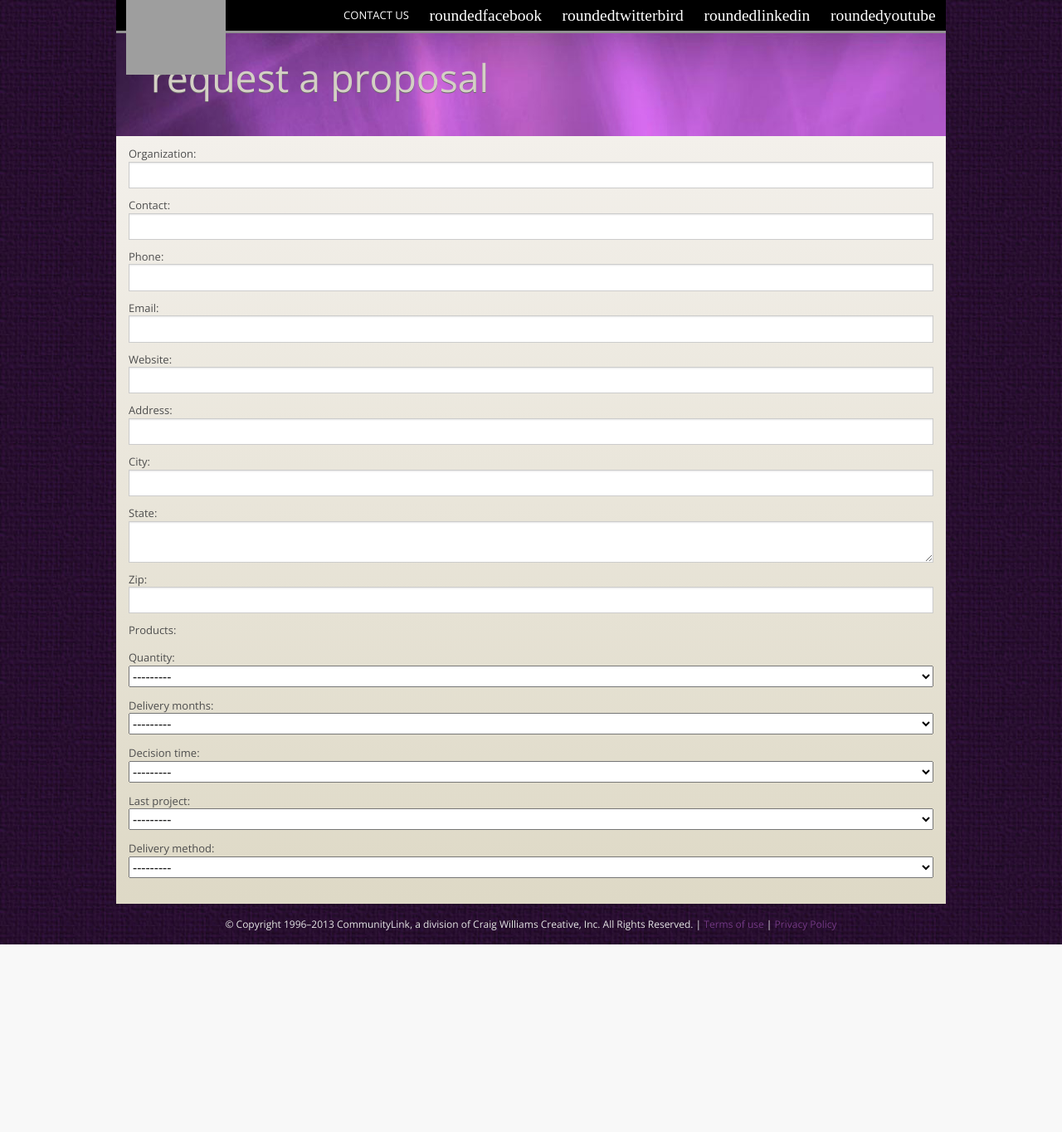
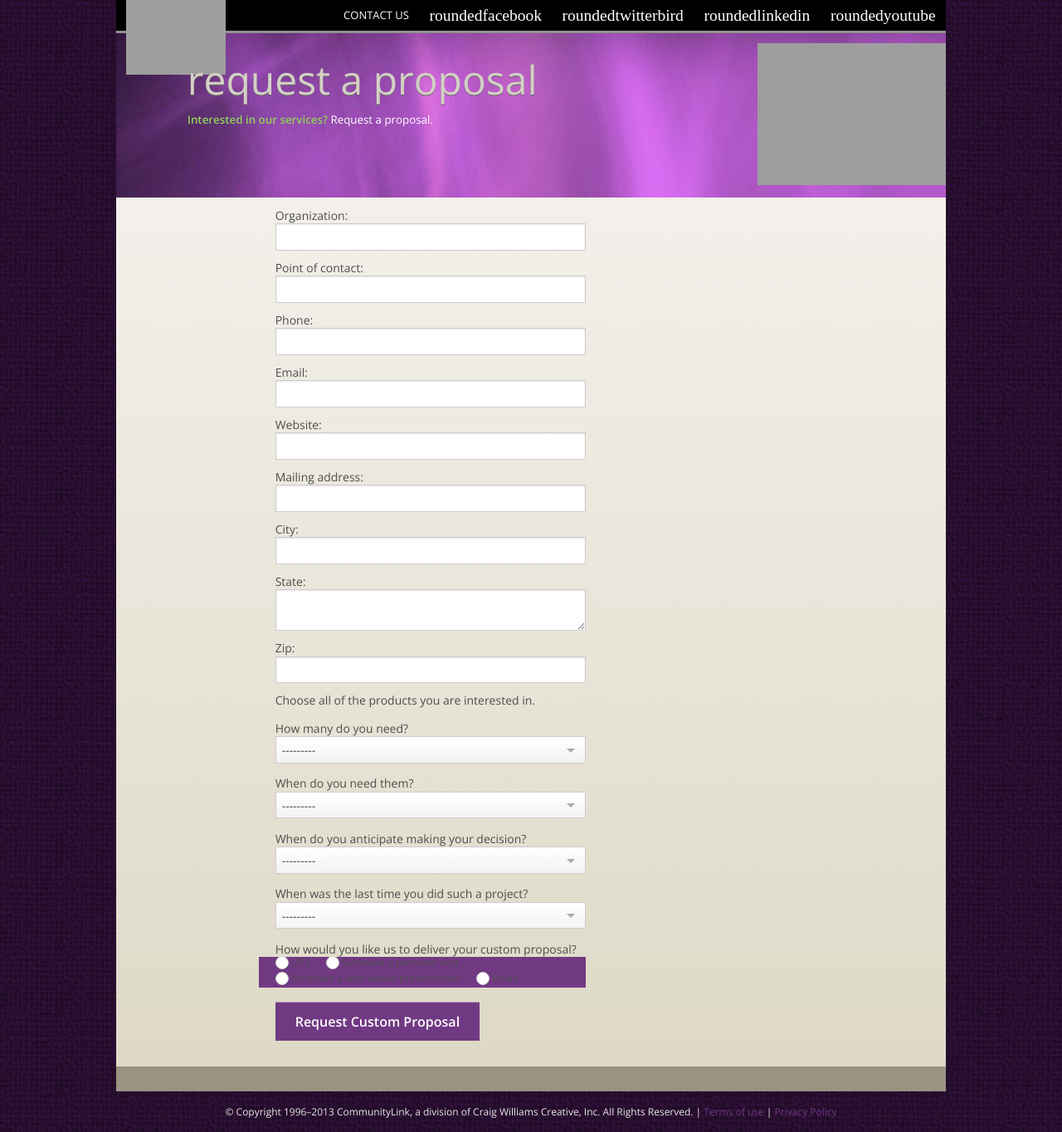
Before and after one commit to millerc/cldotcom, a Django app: page /chamber-services/request-quote/ in a window 1280 px wide. Shown: the whole page at 83% size. Before the commit the page ends 1138 px from the top, so only its background shows below. Run offline with Django 3.2, Linux system fonts and the light colour scheme; data that the repository does not hold is empty; some web fonts are replaced; grey boxes are pictures that could not be loaded.

Commit message:
Chamber services module development waypoint.

```diff
--- a/cldj/chamberservices/forms.py
+++ b/cldj/chamberservices/forms.py
@@ -7,5 +7,6 @@ class ProposalRequestForm(ModelForm):
         model = ProposalRequest
         exclude = ('',)
         widgets = {
-            'products': forms.CheckboxSelectMultiple(),
+            'products': forms.CheckboxSelectMultiple(attrs={'class':'label'}),
+            'delivery_method': forms.RadioSelect(attrs={'class':'label'}),
         }
--- a/cldj/chamberservices/models.py
+++ b/cldj/chamberservices/models.py
@@ -34,6 +34,7 @@ class ProposalRequest(models.Model):
         (13, 'Within 3 months'),
         (26, 'Within 6 months'),
         (52, 'Within 12 months'),
+        (0, 'Just looking'),
     )
 
     LAST_PROJECT_CHOICES = (
@@ -52,20 +53,31 @@ class ProposalRequest(models.Model):
     )
 
     organization = models.CharField(max_length=128)
-    contact = models.CharField(max_length=64)
+    contact = models.CharField(max_length=64, verbose_name='Point of contact')
     phone = PhoneNumberField()
     email = models.EmailField()
     website = models.URLField()
-    address = models.CharField(max_length=128)
+    address = models.CharField(max_length=128, verbose_name='Mailing address')
     city = models.CharField(max_length=64)
     state = USStateField()
     zip = models.CharField(max_length=10)
 
-    products = models.ManyToManyField(ProposalProduct)
-    quantity = models.PositiveIntegerField(choices=QUANTITY_CHOICES)
-    delivery_months = models.PositiveIntegerField(choices=DELIVERY_MONTHS_CHOICES)
-    decision_time = models.PositiveIntegerField(choices=DECISION_TIME_CHOICES)
-    last_project = models.PositiveIntegerField(choices=LAST_PROJECT_CHOICES)
-    delivery_method = models.CharField(max_length=16,choices=DELIVERY_METHOD_CHOICES)
+    products = models.ManyToManyField(ProposalProduct,
+        verbose_name='Choose all of the products you are interested in.')
+    quantity = models.PositiveIntegerField(choices=QUANTITY_CHOICES,
+        verbose_name='How many do you need?')
+    delivery_months = models.PositiveIntegerField(choices=DELIVERY_MONTHS_CHOICES,
+        verbose_name='When do you need them?')
+    decision_time = models.PositiveIntegerField(choices=DECISION_TIME_CHOICES,
+        verbose_name='When do you anticipate making your decision?')
+    last_project = models.PositiveIntegerField(choices=LAST_PROJECT_CHOICES,
+        verbose_name='When was the last time you did such a project?')
+    delivery_method = models.CharField(max_length=16,choices=DELIVERY_METHOD_CHOICES,
+        verbose_name='How would you like us to deliver your custom proposal?',
+        default=None,
+        )
 
     created = models.DateTimeField(auto_now=True)
+
+    def __unicode__(self):
+        return u'%s %s' % (self.organization, self.created)
--- a/cldj/chamberservices/templates/chamberservices/proposal_request.html
+++ b/cldj/chamberservices/templates/chamberservices/proposal_request.html
@@ -3,11 +3,22 @@
 {% block title %}CommunityLink // Request a quote{% endblock %}
 {% block content %}
   <div class="row purple-area">
-    <h1>request a proposal</h1>
+    <div class="row">
+      <div class="small-6 large-8 small-offset-1 columns">
+        <h1>request a proposal</h1>
+        <p><span class="accent">Interested in our services?</span> Request a proposal.</p>
+      </div>
+      <div class="small-5 large-3 columns">
+        <img src="/img/reloguide.png" />
+      </div>
+    </div>
   </div>
   <div class="row content-default">
-    <div class="large-12 columns">
-      {{ form }}
+    <div class="large-5 large-offset-2 columns">
+       <form class="custom" method="POST"> {% csrf_token %}
+        {{ form|foundation }}
+        <button type="submit" class="big button">Request Custom Proposal</button>
+       </form>
     </div>
   </div>
 {% endblock content %}
--- a/cldj/chamberservices/urls.py
+++ b/cldj/chamberservices/urls.py
@@ -2,4 +2,5 @@ from django.conf.urls import patterns, include, url
 
 urlpatterns = patterns('chamberservices.views',
     url(r'^request-quote/$', 'request_proposal', name='request_proposal'),
+    url(r'^$', 'default', name='cs_default'),
 )
--- a/cldj/chamberservices/views.py
+++ b/cldj/chamberservices/views.py
@@ -4,7 +4,18 @@ from django.template import RequestContext
 from chamberservices.forms import ProposalRequestForm
 
 def request_proposal(request):
-    form = ProposalRequestForm
+    form = ProposalRequestForm()
+    if request.method == 'POST':
+        form = ProposalRequestForm(request.POST)
+        if form.is_valid():
+            form.save()
+
     return render_to_response("chamberservices/proposal_request.html", {
         "form": form,
     }, context_instance=RequestContext(request))
+
+def default(request):
+    variable = None
+    return render_to_response("chamberservices/default.html", {
+        "variable": variable,
+    }, context_instance=RequestContext(request))
--- a/cldj/cldj/templates/foundationform/_foundation_form_field.html
+++ b/cldj/cldj/templates/foundationform/_foundation_form_field.html
@@ -13,7 +13,7 @@
         </div>
     {% else %}
         <div class="large-12 columns">
-            <label for="{{ field.auto_id }}" class="">
+            <label for="{{ field.auto_id }}">
                 {{ field.label }}
             </label>
             {{ field }}
--- a/cldj/cldj/urls.py
+++ b/cldj/cldj/urls.py
@@ -12,5 +12,5 @@ urlpatterns = patterns('',
     url(r'^$', 'frontpage.views.home', name='home'),
     url(r'^legal/$', 'frontpage.views.legal', name='legal'),
     url(r'^contact-us/$', 'contactus.views.contact_list', name='contact_list'),
-    url(r'^chamber-services/request-quote/$', 'chamberservices.views.request_proposal', name='request_proposal'),
+    url(r'^chamber-services/', include('chamberservices.urls')),
 )
--- a/cldj/frontpage/templates/frontpage/home.html
+++ b/cldj/frontpage/templates/frontpage/home.html
@@ -29,7 +29,7 @@
 
   <div class="row front-page-lower">
     <ul class="small-block-grid-2 large-block-grid-5">
-      <li><a href="/chamber-services/magazines.php"><img src="/img/productnav_publishing.png" alt="Publishing your story"></a></li>
+      <li><a href="/chamber-services/"><img src="/img/productnav_publishing.png" alt="Publishing your story"></a></li>
       <li><a href="/chamber-services/marketwise.php"><img src="/img/productnav_mwdeluxe.png" alt="Marketwise Promotional Toolbox"></a></li>
       <li><a href="/faces/"><img src="/img/faces_places.png" alt="Faces and Places"></a></li>
       <li><a href="/marketing/clinkcafe/"><img src="/img/clink_cafe.png" alt="CommunityLink Cafe"></a></li>
--- a/httpdocs/sass/_settings.scss
+++ b/httpdocs/sass/_settings.scss
@@ -66,7 +66,7 @@ $default-float: left;
 // $body-bg: #fff;
 // $body-font-color: #222;
 $body-font-family: "Open Sans", "Helvetica Neue", "Helvetica", Helvetica, Arial, sans-serif;
-// $body-font-weight: normal;
+$body-font-weight: 300;
 // $body-font-style: normal;
 
 // Font-smoothing
@@ -173,9 +173,9 @@ $primary-color: #723983;
 // Control header font styles
 
 $header-font-family: "Open Sans", "Helvetica Neue", "Helvetica", Helvetica, Arial, sans-serif;
-// $header-font-weight: bold;
-// $header-font-style: normal;
-// $header-font-color: #222;
+$header-font-weight: 600;
+$header-font-style: normal;
+$header-font-color: #222;
 // $header-line-height: 1.4;
 // $header-top-margin: .2em;
 // $header-bottom-margin: .5em;
@@ -183,18 +183,18 @@ $header-font-family: "Open Sans", "Helvetica Neue", "Helvetica", Helvetica, Aria
 
 // Control header font sizes
 
-// $h1-font-size: em-calc(44);
-// $h2-font-size: em-calc(37);
-// $h3-font-size: em-calc(27);
-// $h4-font-size: em-calc(23);
-// $h5-font-size: em-calc(18);
-// $h6-font-size: 1em;
+$h1-font-size: em-calc(48);
+$h2-font-size: em-calc(32);
+$h3-font-size: em-calc(24);
+$h4-font-size: em-calc(20);
+$h5-font-size: em-calc(18);
+$h6-font-size: 1em;
 
 // Control how subheaders are styled.
 
 // $subheader-line-height: 1.4;
-// $subheader-font-color: lighten($header-font-color, 30%);
-// $subheader-font-weight: 300;
+$subheader-font-color: lighten($header-font-color, 40%);
+$subheader-font-weight: inherit;
 // $subheader-top-margin: .2em;
 // $subheader-bottom-margin: .5em;
 
@@ -206,7 +206,7 @@ $header-font-family: "Open Sans", "Helvetica Neue", "Helvetica", Helvetica, Aria
 // Style paragraphs
 
 // $paragraph-font-family: inherit;
-// $paragraph-font-weight: normal;
+$paragraph-font-weight: inherit;
 // $paragraph-font-size: 1em;
 // $paragraph-line-height: 1.6;
 // $paragraph-margin-bottom: em-calc(20);
@@ -295,8 +295,8 @@ $header-font-family: "Open Sans", "Helvetica Neue", "Helvetica", Helvetica, Aria
 // We use these to style the labels in different ways
 
 // $form-label-pointer: pointer;
-$form-label-font-size: em-calc(13);
-// $form-label-font-weight: 500;
+// $form-label-font-size: em-calc(13);
+// $form-label-font-weight: 700;
 // $form-label-font-color: lighten(#000, 30%);
 // $form-label-bottom-margin: em-calc(3);
 // $input-font-family: inherit;
@@ -364,7 +364,7 @@ $form-label-font-size: em-calc(13);
 // We use this to control the display property.
 
 // $button-display: inline-block;
-// $button-margin-bottom: em-calc(20);
+$button-margin-bottom: em-calc(0);
 
 // We use these to control button text styles.
 
@@ -384,8 +384,8 @@ $form-label-font-size: em-calc(13);
 
 // We use these to control button border styles.
 
-// $button-border-width: 1px;
-// $button-border-style: solid;
+$button-border-width: 0px;
+$button-border-style: none;
 
 // We use this to set the default radius used throughout the core.
 
@@ -402,7 +402,7 @@ $form-label-font-size: em-calc(13);
 
 // Sets the margin for the right side by default, and the left margin if right-to-left direction is used
 
-// $button-bar-margin-opposite: em-calc(10);
+$button-bar-margin-opposite: em-calc(0);
 
 //
 // Dropdown Button Variables
--- a/httpdocs/sass/app.scss
+++ b/httpdocs/sass/app.scss
@@ -58,6 +58,7 @@
 
 $light-gray: #e5e5e5;
 $medium-gray: #919191;
+$green: #90d15a;
 
 body { background-image:url('/img/weaveBg.jpg'); }
 
@@ -67,9 +68,9 @@ body { background-image:url('/img/weaveBg.jpg'); }
 }
 
 .content-default {
-  padding-top: 15px;
-  padding-bottom: 15px;
+  padding: 15px;
   background-color: $light-gray;
+  border-bottom: 30px solid #9a9381;
   @include background-image(linear-gradient(#f3f0eb, #ded9c6));
 }
 
@@ -96,11 +97,22 @@ body { background-image:url('/img/weaveBg.jpg'); }
 }
 
 .purple-area h1 {
-  margin-left: 0.9em;
+  margin-bottom: 0.1em;
   text-shadow: 0px 1px 0px #666;
-  font-size: 2.9em;
   font-weight: 300;
   color: #d4d0c5;
+//  border: 1px solid white;
+}
+
+.purple-area p {
+  color: white;
+  font-size: smaller;
+//  border: 1px solid white;
+}
+
+.accent {
+  font-weight: 600;
+  color: $green;
 }
 
 .orbit-container {
@@ -117,6 +129,10 @@ body { background-image:url('/img/weaveBg.jpg'); }
   padding-top: 15px;
   padding-left: 15px;
   padding-right: 15px;
+}
+
+.chamber-services-nav {
+  background-color: #4a1f5a;
 }
 
 footer { padding-top: 15px; color: $light-gray; background-color: transparent; text-align: center; font-size: 0.75em;}
@@ -156,3 +172,6 @@ a.symbol:before {
     margin-right: 0.3em;
     font-size: 120%;
 }
+
+#id_products { @include inline-list; }
+#id_delivery_method { @include inline-list; }
```
Also changed, not shown: httpdocs/css/app.css, 1 other file.
